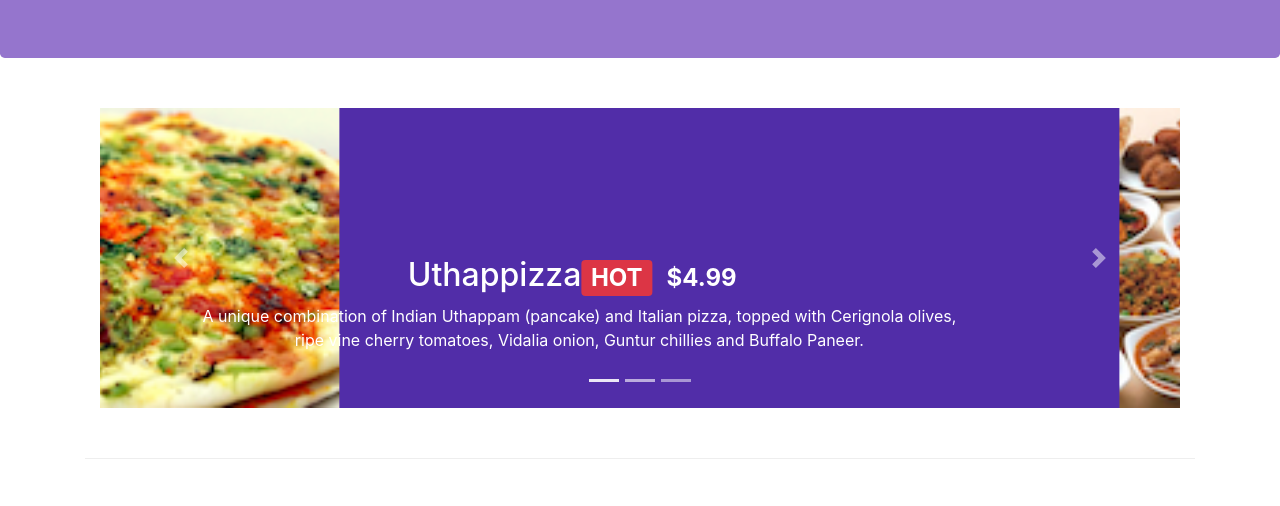
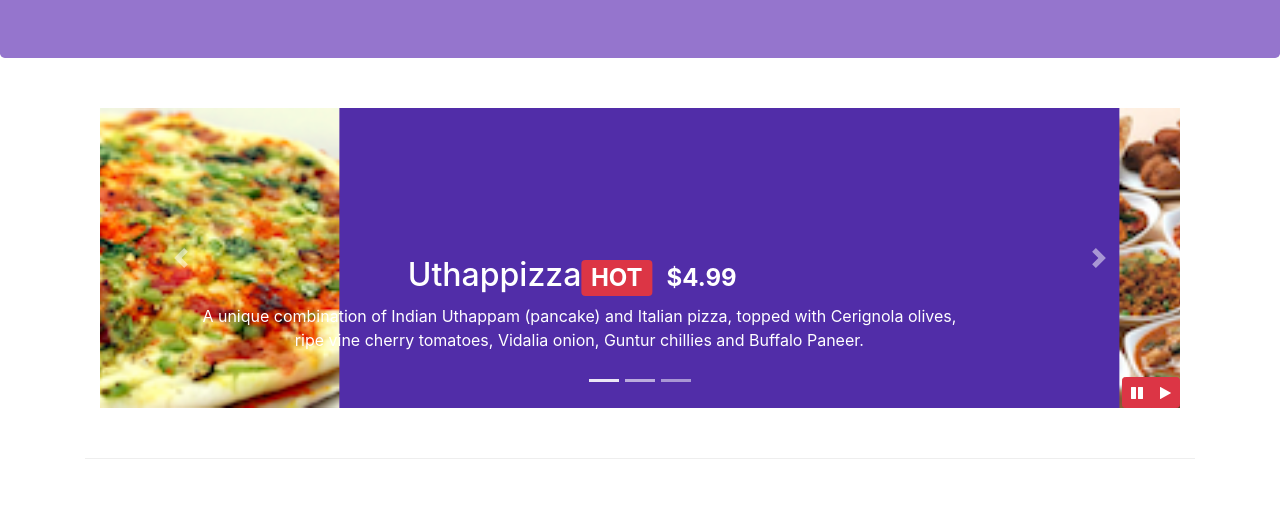
Before and after one commit to johnkhuc/bootstrap4test, a website: page index.html in a window 1280 px wide. Shown: the part 276-782 px from the top of the page. Drawn offline with nearby package versions, Linux system fonts and the light colour scheme.

Commit message:
bootstrap jquery

```diff
--- a/css/styles.css
+++ b/css/styles.css
@@ -59,3 +59,10 @@ body {
     left: 0;
     min-height: 300px;
 }
+
+#carouselButton {
+    right: 0px;
+    position: absolute;
+    bottom: 0px;
+    z-index: 1;
+}
--- a/index.html
+++ b/index.html
@@ -225,6 +225,14 @@
                     <a class="carousel-control-next" href="#mycarousel" role="button" data-slide="next">
                         <span class="carousel-control-next-icon"></span>
                     </a>
+                    <div class="btn-group" id="carouselButton">
+                        <button class="btn btn-danger btn-sm" id="carousel-pause">
+                            <span class="fa fa-pause"></span>
+                        </button>
+                        <button class="btn btn-danger btn-sm" id="carousel-play">
+                            <span class="fa fa-play"></span>
+                        </button>
+                    </div>
                 </div>
             </div>
         </div>
@@ -328,6 +336,17 @@
             $('[data-toggle="modal"]').tooltip();
         });
     </script>
+    <script>
+        $(document).ready(function(){
+            $("#mycarousel").carousel( { interval: 100 } );
+            $("#carousel-pause").click(function(){
+                $("#mycarousel").carousel("pause");
+            });
+            $("#carousel-play").click(function(){
+                $("#mycarousel").carousel("cycle");
+            });
+        });
+    </script>
 </body>
 
 </html>
```
